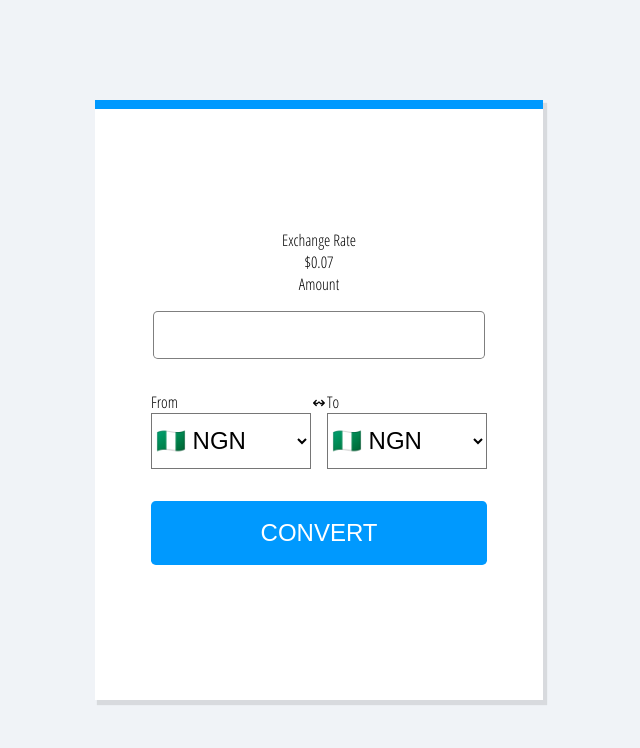
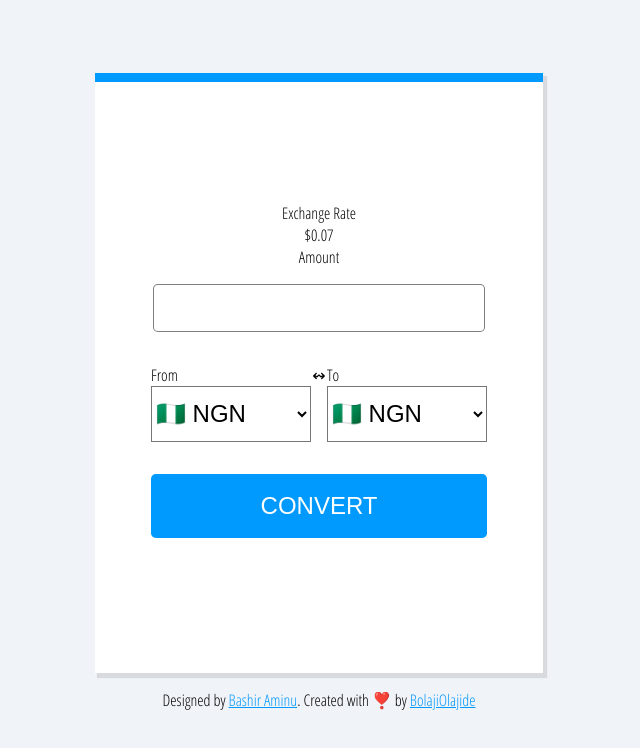
Before and after one commit to BolajiOlajide/simple-currency-converter, a React (Create React App) app: page / in a window 1280 px wide. Shown: the top 748 px of the page, without its empty margins (321-961 px from the left). Built offline with nearby package versions, Linux system fonts and the light colour scheme; the HTML template or start-up script is replaced by a standard one.

Commit message:
feat(footer): complete footer implementation

```diff
--- a/src/App.tsx
+++ b/src/App.tsx
@@ -1,11 +1,13 @@
 import * as React from 'react';
 
+import Footer from './components/Footer/Footer.component';
 import ConverterScreen from './pages/ConverterScreen/ConverterScreen.component';
 // import LoadingScreen from './pages/LoadingScreen/LoadingScreen.page';
 
 
 const App = () => <React.Fragment>
   <ConverterScreen />
+  <Footer />
 </React.Fragment>;
 
 export default App;
--- a/src/components/Footer/Footer.component.tsx
+++ b/src/components/Footer/Footer.component.tsx
@@ -1,14 +1,14 @@
 import * as React from 'react';
 
+// styles
+import './Footer.css';
 
-const Footer = () => <span>
-  Designed by
-  <a href="https://www.behance.net/scozky" target="_blank">
-    Bashir Aminu
-  </a>.Created with ❣️ by
-  <a href="https://github.com/BolajiOlajide" target="_blank">
+
+const Footer = () => <p className="footer">
+  Designed by <a href="https://www.behance.net/scozky" target="_blank">Bashir Aminu
+  </a>. Created with ❣️ by <a href="https://github.com/BolajiOlajide" target="_blank">
     BolajiOlajide
   </a>
-</span>;
+</p>;
 
 export default Footer;
--- /dev/null
+++ b/src/components/Footer/Footer.css
@@ -0,0 +1,9 @@
+.footer {
+  text-align: center;
+}
+
+.footer > a:hover,
+.footer > a:active,
+.footer > a {
+  color: #0499fe;
+}
```
